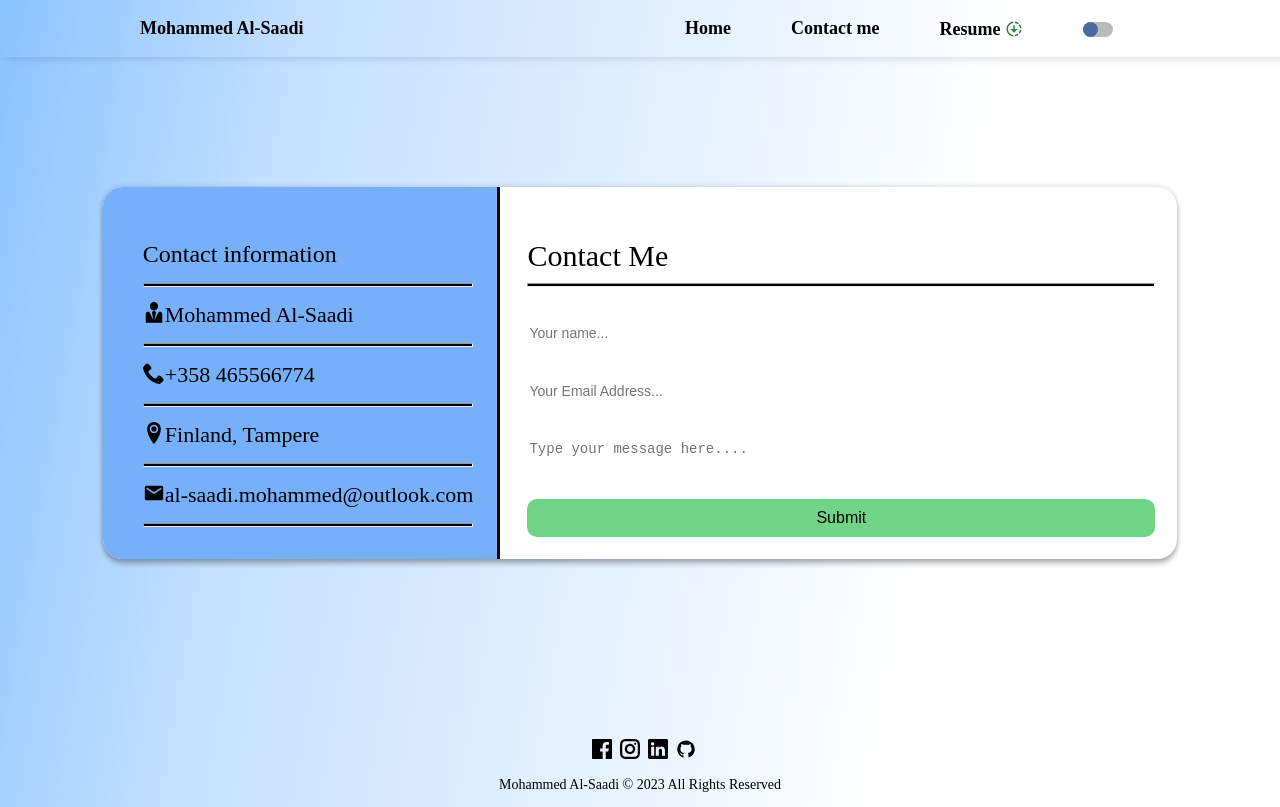
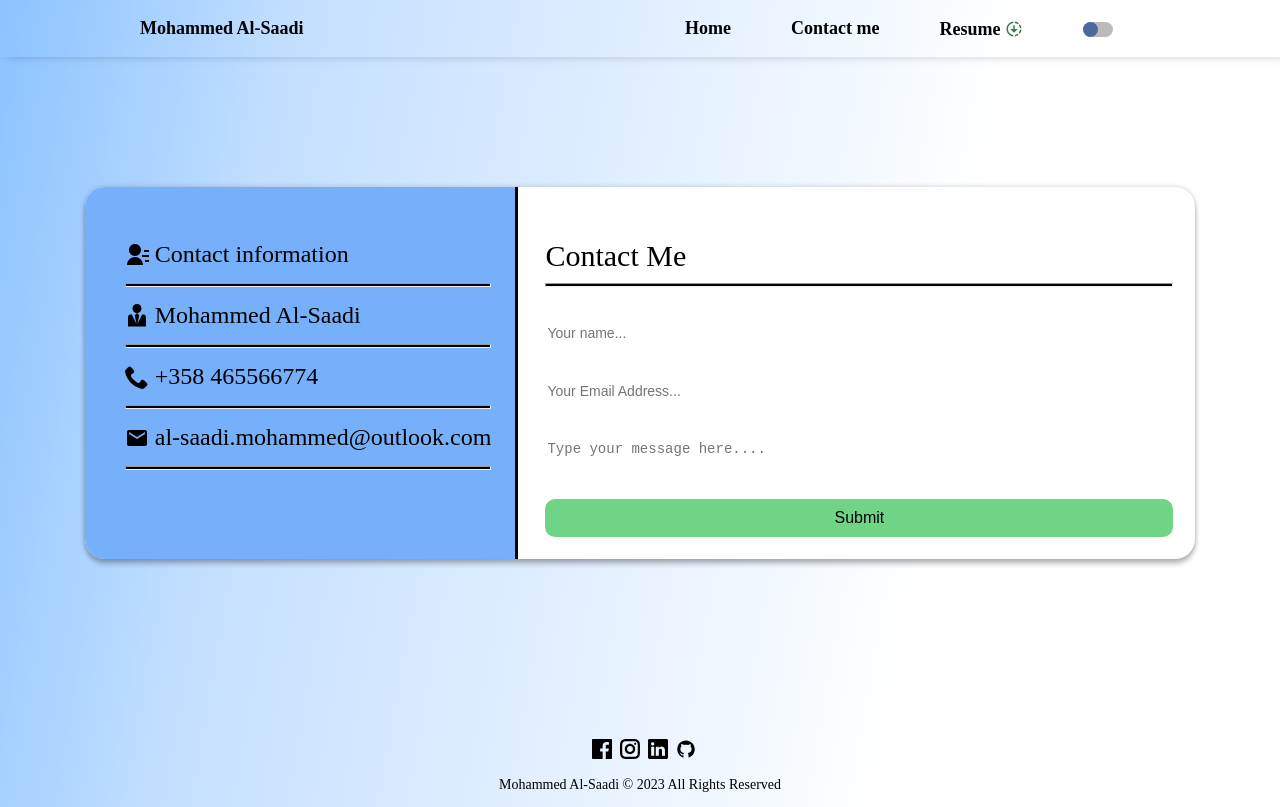
Before and after one commit to Mohammed-Al-Saadi/Portfolio-React, a React (Create React App) app: page /contact in a window 1280 px wide. Built offline with nearby package versions, Linux system fonts and the light colour scheme.

Commit message:
navbar menu function

```diff
--- a/src/Components/Contact.css
+++ b/src/Components/Contact.css
@@ -184,7 +184,8 @@
       font-family:'Times New Roman', Times, serif;
       font-size: 24px;
       font-weight: 500;
-    }
+      display: flex;
+}
 
 
     .contactinfo  a,li{
@@ -213,7 +214,6 @@
     @media screen and (max-width:373px){
       .contactinfo  a{
 
-        box-sizing: 200px;
         overflow:scroll;
       }
     }
@@ -221,7 +221,7 @@
 
       .contactinfo{
         border-radius: 20px 20px 0px 0px;
-        padding-bottom: 1px;
+        padding-bottom: 10px;
 
       }
 
--- a/src/Components/Contact.js
+++ b/src/Components/Contact.js
@@ -6,6 +6,8 @@
 import { ImUserTie, ImPhone, ImLocation2 } from "react-icons/im";
 import { MdEmail } from "react-icons/md";
 import { Link } from 'react-router-dom';
+
+import { RiContactsFill } from "react-icons/ri";
 
 
 export default function ContactUs() {
@@ -45,12 +47,11 @@
 
         <div className="container">
             <div className="contactinfo">
-                    <ul>
-                        <li className="contactheader"><Link to=""> Contact information</Link></li><hr></hr>
-                        <li><ImUserTie /><Link to=""> Mohammed Al-Saadi</Link></li><hr></hr>
-                        <li><ImPhone /><Link to=""> +358 465566774</Link></li><hr></hr>
-                        <li><ImLocation2 /><Link to=""> Finland, Tampere</Link></li><hr></hr>
-                        <li className="emailbox"><MdEmail /><Link to=""> al-saadi.mohammed@outlook.com</Link></li><hr></hr>
+                    <ul >
+                        <li className="contactheader"><Link to=""><RiContactsFill /> &nbsp;Contact information</Link></li><hr></hr>
+                        <li className="contactheader"><Link to=""> <ImUserTie /> &nbsp;Mohammed Al-Saadi</Link></li><hr></hr>
+                        <li className="contactheader"><Link to=""><ImPhone /> &nbsp;+358 465566774</Link></li><hr></hr>
+                        <li className="contactheader"><Link to=""><MdEmail /> &nbsp;al-saadi.mohammed@outlook.com</Link></li><hr></hr>
 
                     </ul>
 
```
